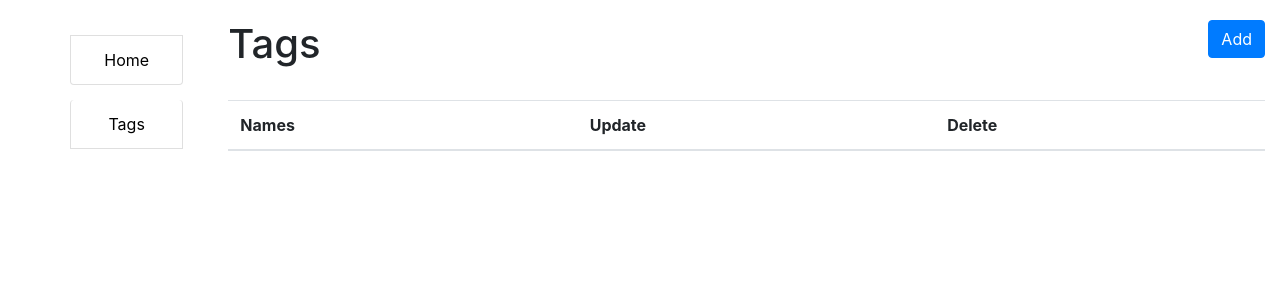
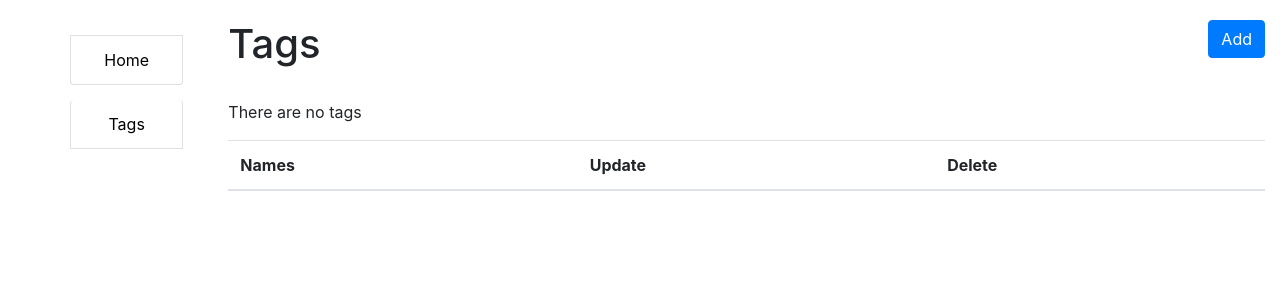
Before and after one commit to antonychumak/todo_list, a Django app: page /tags/ in a window 1280 px wide. Shown: the top 300 px of the page. Run offline with Django 4.2, Linux system fonts and the light colour scheme; data that the repository does not hold is empty.

Commit message:
add else block to tags.html

```diff
--- a/templates/schedule/tags.html
+++ b/templates/schedule/tags.html
@@ -22,6 +22,8 @@
       <td></td>
     </tr>
       {% endfor %}
+    {% else %}
+      <p>There are no tags</p>
     {% endif %}
   </tbody>
 </table>
```
